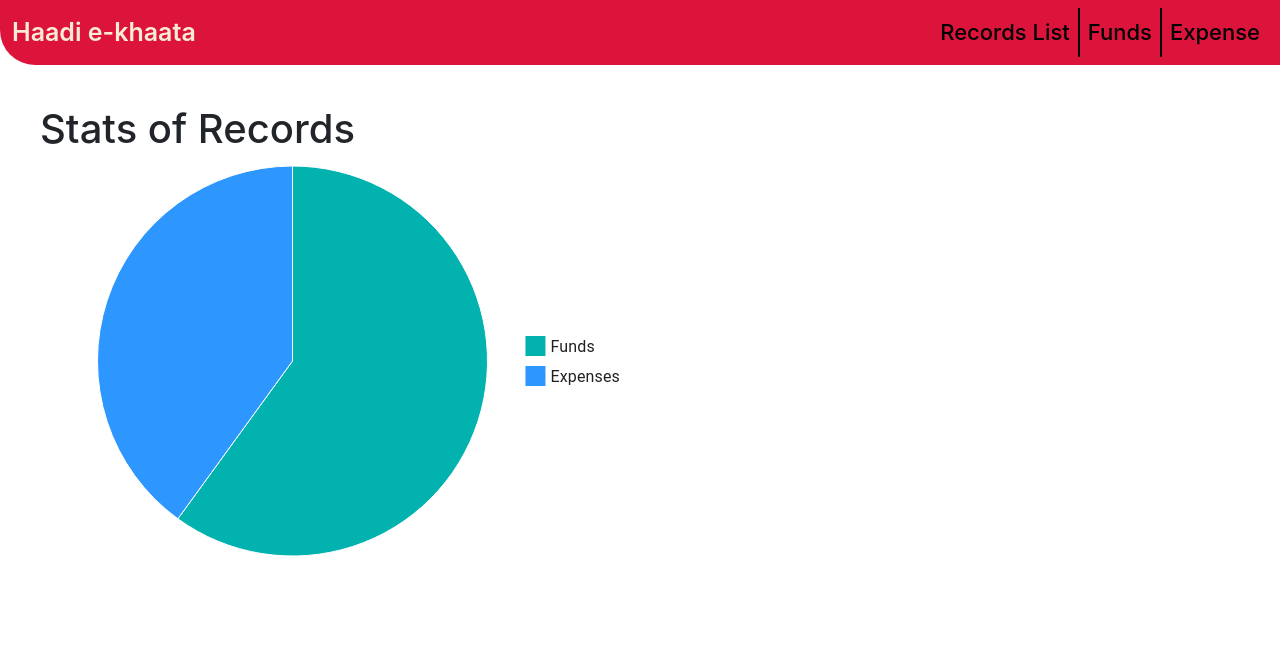
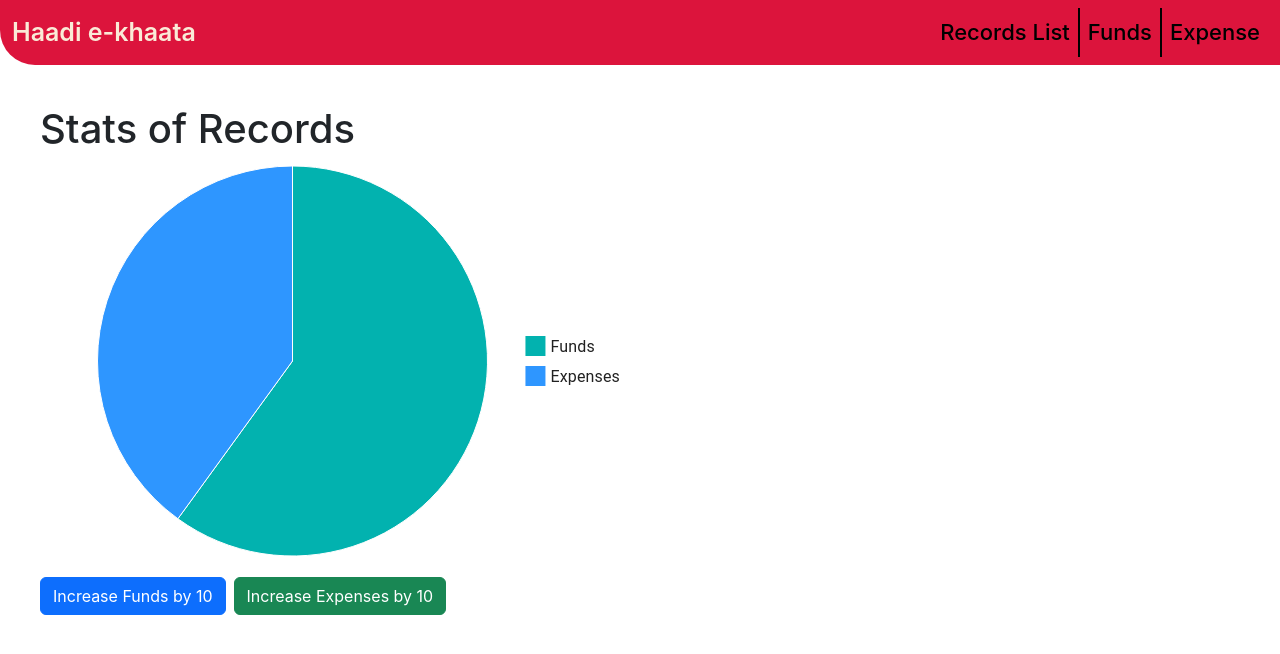
Before and after one commit to haidernaqi22/haadi-e-khaata, a React (Create React App) app: page / in a window 1280 px wide. Shown: the top 654 px of the page. Built offline with nearby package versions, Linux system fonts and the light colour scheme.

Commit message:
added button functionality

```diff
--- a/src/components/Home.js
+++ b/src/components/Home.js
@@ -1,33 +1,51 @@
-import React from 'react'
-import { PieChart } from '@mui/x-charts/PieChart';
-// import { DemoContainer } from '@mui/x-date-pickers/internals/demo';
-// import { LocalizationProvider } from '@mui/x-date-pickers';
-// import { AdapterDayjs } from '@mui/x-date-pickers/AdapterDayjs';
-// import { DateRangePicker } from '@mui/x-date-pickers/DateRangePicker';
+import React from "react";
+import { useState } from "react";
+import { PieChart } from "@mui/x-charts/PieChart";
 
 export default function Home() {
+  const [fundValue, setFundValue] = useState(60);
+  const [expenseValue, setExpenseValue] = useState(40);
+
+  function handleFundValue() {
+    if (fundValue === 100) return;
+
+    setFundValue((e) => e + 10);
+    setExpenseValue((e) => e - 10);
+  }
+
+  function handleExpenseValue() {
+    if (expenseValue === 100) return;
+
+    setExpenseValue((e) => e + 10);
+    setFundValue((e) => e - 10);
+  }
+
   const chartData = [
     {
       data: [
-                { id: 0, value: 60, label: 'Funds' },
-                { id: 1, value: 40, label: 'Expenses' },
+        { id: 0, value: fundValue, label: "Funds" },
+        { id: 1, value: expenseValue, label: "Expenses" },
       ],
     },
-    ]
+  ];
+
   return (
-        <div className='homepage-container'>
+    <div className="homepage-container">
       <h1>Stats of Records</h1>
-            {/* <LocalizationProvider dateAdapter={AdapterDayjs}>
-                <DemoContainer components={['DateRangePicker']}>
-                    <DateRangePicker localeText={{ start: 'Start Date', end: 'End Date' }} />
-                </DemoContainer>
-            </LocalizationProvider> */}
       <PieChart
-                className="chart"
+        className="chart mt-3"
         series={chartData}
         width={600}
         height={400}
       />
+      <div className="d-flex gap-2 mt-3">
+        <button onClick={handleFundValue} className="btn btn-primary">
+          Increase Funds by 10
+        </button>
+        <button onClick={handleExpenseValue} className="btn btn-success">
+          Increase Expenses by 10
+        </button>
       </div>
-    )
+    </div>
+  );
 }
```
Lines whose indentation alone changed are shown as unchanged.
